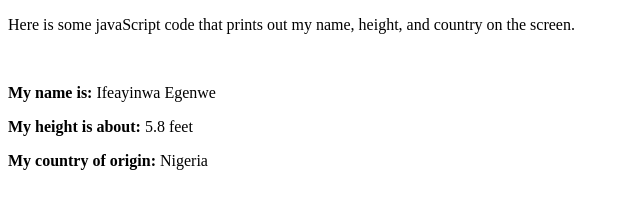
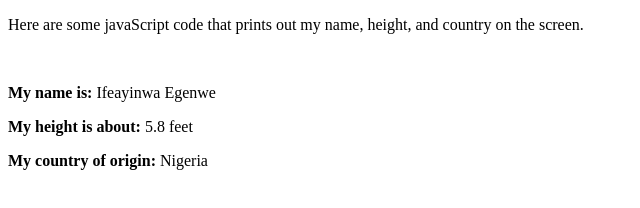
Before and after one commit to ifylyd/Javascript-Print-Name-On-Screen, a plain HTML site: page index.html in a window 1280 px wide. Shown: the full height of the page, 0-640 px from the left. Drawn offline with Linux system fonts and the light colour scheme.

Commit message:
Update index.html

```diff
--- a/index.html
+++ b/index.html
@@ -6,7 +6,7 @@
 <title>Print My Details Using Javascript</title>
 <head>
 <body>
-<p>Here is some javaScript code that prints out my name, height, and country on the screen.</p> <br>
+<p>Here are some javaScript code that prints out my name, height, and country on the screen.</p> <br>
 
 <p id="name"></p>
 <p id="height"></p>
```
